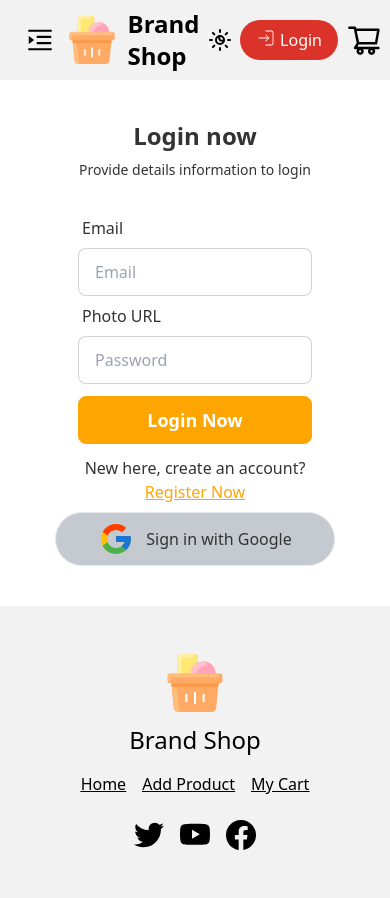
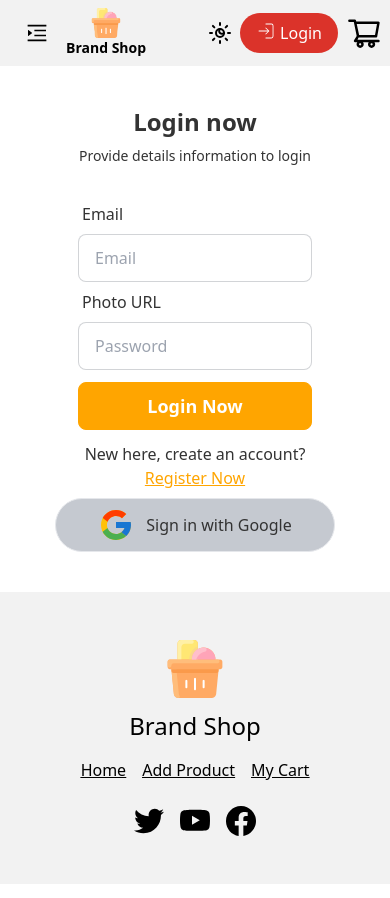
Before and after one commit to mdabarik/brand-shop, a React (Vite) app: page /login in a window 390 px wide. Built offline with nearby package versions, Linux system fonts and the light colour scheme; no server answers.

Commit message:
navbar responsived

```diff
--- a/src/components/Brand/Brand.jsx
+++ b/src/components/Brand/Brand.jsx
@@ -16,7 +16,7 @@ const Brand = () => {
     return (
         <div>
             <BrandSlider></BrandSlider>
-            <div className="my-8">
+            <div className="py-8">
 
                 {
                     products.length == 0 ? <h1 className="text-3xl font-bold text-center py-5">No products available for - {brand}</h1> :
--- a/src/components/Navbar/Navbar.jsx
+++ b/src/components/Navbar/Navbar.jsx
@@ -38,7 +38,7 @@ const Navbar = () => {
             <div className="navbar-start">
                 <div className="dropdown">
                     <label tabIndex={0} className="btn btn-ghost lg:hidden">
-                        <AiOutlineMenuUnfold className="text-3xl"></AiOutlineMenuUnfold>
+                        <AiOutlineMenuUnfold className="text-2xl md:text-3xl"></AiOutlineMenuUnfold>
                     </label>
                     <ul tabIndex={0} className="menu menu-sm navbar-li dropdown-content mt-3 z-[1] p-2 shadow rounded-box w-52 text-black drop-shadow-2xl border-[1px] dark:border-[#484444] dark:text-white dark:bg-[#222]">
                         {
@@ -46,9 +46,9 @@ const Navbar = () => {
                         }
                     </ul>
                 </div>
-                <Link className="flex items-center justify-center" to="/">
-                    <img className="h-[48px]" src={Logo} alt="Logo" />
-                    <span className="font-semibold text-2xl ml-3">Brand Shop</span>
+                <Link className="flex flex-col md:flex-row items-center justify-center" to="/">
+                    <img className="h-[30px] md:h-[48px]" src={Logo} alt="Logo" />
+                    <span className="font-semibold text-sm md:text-2xl md:ml-3">Brand Shop</span>
                 </Link>
             </div>
             <div className="navbar-center hidden lg:flex">
@@ -78,8 +78,8 @@ const Navbar = () => {
                         user
                             ?
 
-                            <div className="flex gap-3 items-center justify-center">
-                                <div className="flex items-center flex-col-reverse md:flex-row gap-2">
+                            <div className="flex flex-col md:flex-row gap-0 md:gap-3 items-center justify-center">
+                                <div className="flex items-center flex-col-reverse md:flex-row md:gap-2">
                                     <div>
                                         <p className="text-[10px] md:text-sm">{user.displayName}</p>
                                     </div>
@@ -88,7 +88,7 @@ const Navbar = () => {
                                     </div>
                                 </div>
                                 <div onClick={handleLogout} className="">
-                                    <button className="bg-[#db332a] py-2 px-3 flex items-center justify-center rounded-full normal-case text-white border-none hover:bg-[#b5100b] active:bg-[#b5100b]">
+                                    <button className="bg-[#db332a] px-2 py-1 md:py-2 md:px-3 flex items-center justify-center rounded-full normal-case text-white border-none hover:bg-[#b5100b] active:bg-[#b5100b]">
                                         <AiOutlineLogout className="text-xl"></AiOutlineLogout>
                                         <span className="text-[12px]">Logout</span>
                                     </button>
```
